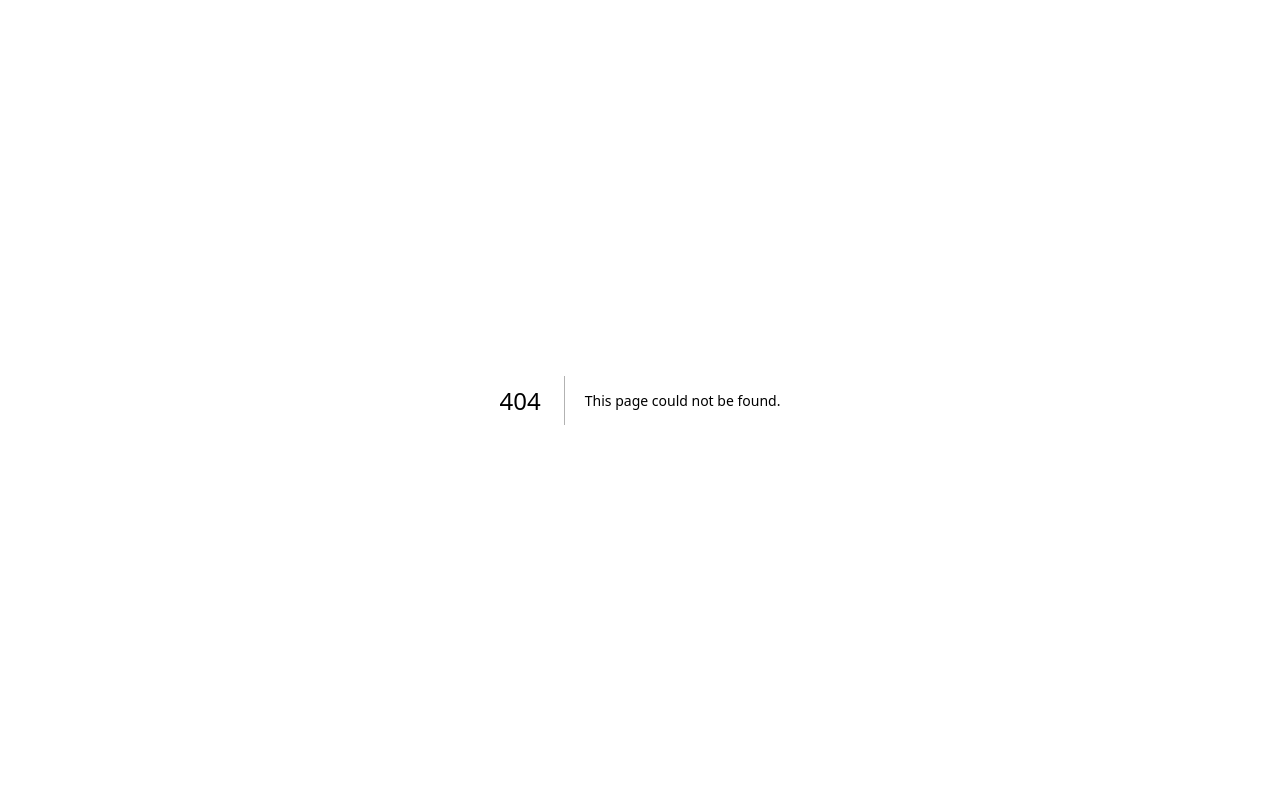
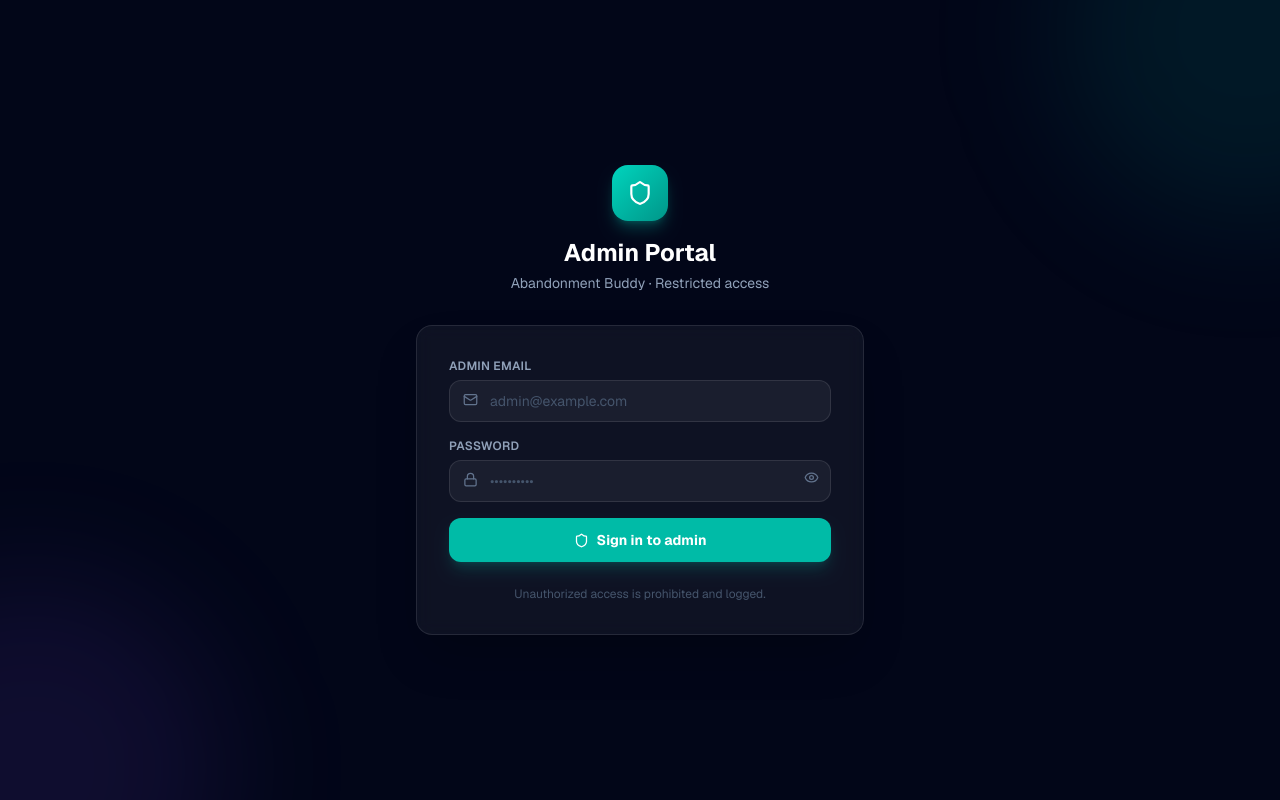
Before and after one commit to q8235828-byte/abandonment-buddy, a Next.js app in the folder apps/web/: page /admin/login in a window 1280 px wide. Before the commit this address had no page. Built offline with nearby package versions, Linux system fonts and the light colour scheme; no server answers.

Commit message:
Admin: dedicated login page, redirect guard, seed script for admin account

```diff
--- /dev/null
+++ b/apps/web/app/admin/login/page.tsx
@@ -0,0 +1,116 @@
+'use client';
+
+import { useState } from 'react';
+import { useRouter } from 'next/navigation';
+import { Eye, EyeOff, Loader2, Lock, Mail, Shield } from 'lucide-react';
+import { api, getApiErrorMessage } from '../../lib/api';
+
+export default function AdminLoginPage() {
+  const router = useRouter();
+  const [email, setEmail]       = useState('');
+  const [password, setPassword] = useState('');
+  const [showPw, setShowPw]     = useState(false);
+  const [loading, setLoading]   = useState(false);
+  const [error, setError]       = useState('');
+
+  const handleLogin = async (e: React.FormEvent) => {
+    e.preventDefault();
+    setLoading(true); setError('');
+    try {
+      const res = await api.post<{ token: string; user: { isAdmin: boolean; email: string } }>('/auth/login', { email, password });
+      if (!res.data.user.isAdmin) {
+        setError('Access denied. This account does not have admin privileges.');
+        return;
+      }
+      localStorage.setItem('token', res.data.token);
+      localStorage.setItem('user', JSON.stringify(res.data.user));
+      router.push('/admin');
+    } catch (err) {
+      setError(getApiErrorMessage(err, 'Invalid credentials'));
+    } finally {
+      setLoading(false);
+    }
+  };
+
+  return (
+    <div className="min-h-screen bg-slate-950 flex items-center justify-center p-4">
+      {/* Background blobs */}
+      <div className="pointer-events-none absolute inset-0 overflow-hidden">
+        <div className="absolute -top-40 -right-40 h-96 w-96 rounded-full bg-teal-500/10 blur-3xl" />
+        <div className="absolute -bottom-40 -left-40 h-96 w-96 rounded-full bg-violet-500/10 blur-3xl" />
+      </div>
+
+      <div className="relative w-full max-w-md">
+        {/* Logo */}
+        <div className="mb-8 text-center">
+          <div className="mx-auto mb-4 flex h-14 w-14 items-center justify-center rounded-2xl bg-gradient-to-br from-teal-400 to-teal-600 shadow-lg shadow-teal-500/30">
+            <Shield size={26} className="text-white" />
+          </div>
+          <h1 className="text-2xl font-bold text-white">Admin Portal</h1>
+          <p className="mt-1 text-sm text-slate-400">Abandonment Buddy · Restricted access</p>
+        </div>
+
+        {/* Card */}
+        <div className="rounded-2xl border border-white/10 bg-white/5 backdrop-blur-sm p-8 shadow-2xl">
+          {error && (
+            <div className="mb-5 flex items-center gap-2.5 rounded-xl border border-rose-500/30 bg-rose-500/10 px-4 py-3 text-sm text-rose-300">
+              <Lock size={14} className="shrink-0" />
+              {error}
+            </div>
+          )}
+
+          <form onSubmit={handleLogin} className="space-y-4">
+            <div>
+              <label className="mb-1.5 block text-xs font-semibold uppercase tracking-wide text-slate-400">
+                Admin email
+              </label>
+              <div className="relative">
+                <Mail size={15} className="absolute left-3.5 top-3 text-slate-500" />
+                <input
+                  type="email"
+                  value={email}
+                  onChange={(e) => setEmail(e.target.value)}
+                  required
+                  autoComplete="email"
+                  placeholder="admin@example.com"
+                  className="w-full rounded-xl border border-white/10 bg-white/5 py-2.5 pl-10 pr-4 text-sm text-white placeholder:text-slate-600 focus:border-teal-500/50 focus:bg-white/10 focus:outline-none focus:ring-2 focus:ring-teal-500/20 transition"
+                />
+              </div>
+            </div>
+
+            <div>
+              <label className="mb-1.5 block text-xs font-semibold uppercase tracking-wide text-slate-400">
+                Password
+              </label>
+              <div className="relative">
+                <Lock size={15} className="absolute left-3.5 top-3 text-slate-500" />
+                <input
+                  type={showPw ? 'text' : 'password'}
+                  value={password}
+                  onChange={(e) => setPassword(e.target.value)}
+                  required
+                  autoComplete="current-password"
+                  placeholder="••••••••••"
+                  className="w-full rounded-xl border border-white/10 bg-white/5 py-2.5 pl-10 pr-10 text-sm text-white placeholder:text-slate-600 focus:border-teal-500/50 focus:bg-white/10 focus:outline-none focus:ring-2 focus:ring-teal-500/20 transition"
+                />
+                <button type="button" onClick={() => setShowPw(!showPw)}
+                  className="absolute right-3 top-2.5 text-slate-500 hover:text-slate-300">
+                  {showPw ? <EyeOff size={15} /> : <Eye size={15} />}
+                </button>
+              </div>
+            </div>
+
+            <button type="submit" disabled={loading}
+              className="mt-2 flex w-full items-center justify-center gap-2 rounded-xl bg-teal-500 py-3 text-sm font-bold text-white shadow-lg shadow-teal-500/20 hover:bg-teal-400 disabled:opacity-60 transition">
+              {loading ? <><Loader2 size={15} className="animate-spin" /> Verifying…</> : <><Shield size={15} /> Sign in to admin</>}
+            </button>
+          </form>
+
+          <p className="mt-6 text-center text-xs text-slate-600">
+            Unauthorized access is prohibited and logged.
+          </p>
+        </div>
+      </div>
+    </div>
+  );
+}
--- a/apps/web/app/admin/page.tsx
+++ b/apps/web/app/admin/page.tsx
@@ -1,6 +1,7 @@
 'use client';
 
 import { useEffect, useState } from 'react';
+import { useRouter } from 'next/navigation';
 import {
   AlertTriangle, CheckCircle2, CreditCard, DollarSign, Globe,
   Loader2, Mail, MapPin, Monitor, PackageSearch, RefreshCcw,
@@ -233,6 +234,7 @@ function UserModal({ user, onClose, onUpdated }: { user: AdminUser; onClose: ()
 
 // ── Page ──────────────────────────────────────────────────────────────────────
 export default function AdminPage() {
+  const router = useRouter();
   const [stats, setStats]     = useState<Stats | null>(null);
   const [users, setUsers]     = useState<AdminUser[]>([]);
   const [loading, setLoading] = useState(true);
@@ -249,12 +251,21 @@ export default function AdminPage() {
       ]);
       setStats(statsRes.data);
       setUsers(usersRes.data);
-    } catch (err) {
+    } catch (err: any) {
+      const status = err?.response?.status;
+      if (status === 401 || status === 403) {
+        router.push('/admin/login');
+        return;
+      }
       setError(getApiErrorMessage(err, 'Admin access denied or failed to load'));
     } finally { setLoading(false); }
   };
 
-  useEffect(() => { void loadData(); }, []);
+  useEffect(() => {
+    const token = localStorage.getItem('token');
+    if (!token) { router.push('/admin/login'); return; }
+    void loadData();
+  }, []);
 
   const handleSearch = (e: React.FormEvent) => { e.preventDefault(); void loadData(search); };
 
```
Also changed, not shown: 1 other file (tests, documents, lock files or other folders).
